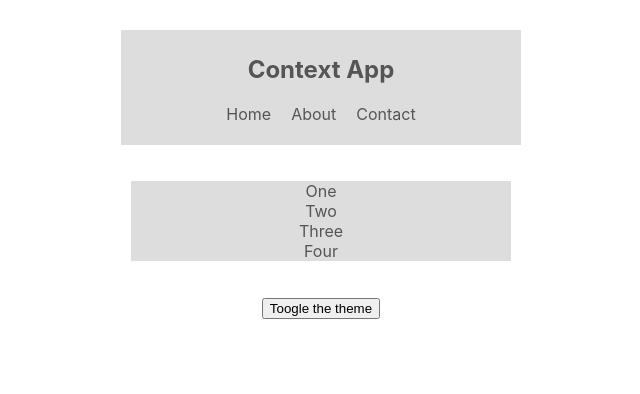
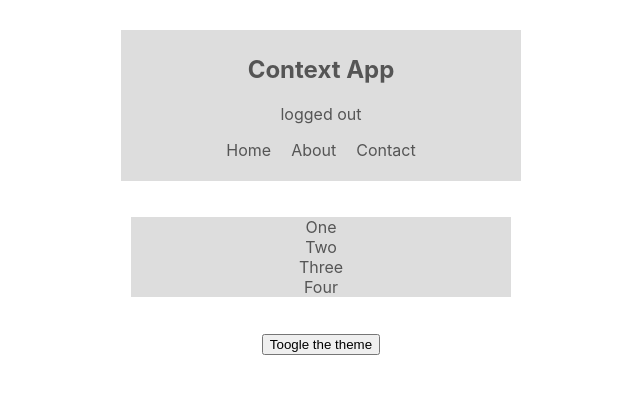
Before and after one commit to alekz7/context_hooks, a React (Create React App) app: page / in a window 1280 px wide. Shown: the top 394 px of the page, without its empty margins (319-959 px from the left). Built offline with nearby package versions, Linux system fonts and the light colour scheme.

Commit message:
consuming multiple context

```diff
--- a/src/App.js
+++ b/src/App.js
@@ -3,14 +3,17 @@ import Navbar from './components/Navbar';
 import BookList from './components/BookList';
 import ThemeContextProvider from './contexts/ThemeContext';
 import ThemeToogle from './components/ThemeToogle';
+import AuthContextProvider from './contexts/AuthContext';
 
 function App() {
   return (
     <div className="App">
       <ThemeContextProvider>
-        <Navbar />
-        <BookList />
-        <ThemeToogle/>
+        <AuthContextProvider>
+          <Navbar />
+          <BookList />
+          <ThemeToogle/>
+        </AuthContextProvider>
       </ThemeContextProvider>
     </div>
   );
--- a/src/components/Navbar.js
+++ b/src/components/Navbar.js
@@ -1,20 +1,26 @@
 import React, { Component } from 'react'
+import { AuthContext } from '../contexts/AuthContext';
 import { ThemeContext } from '../contexts/ThemeContext'
 
 export default class Navbar extends Component {
 
     render() {
 
+        return (
+          <AuthContext.Consumer>{(authContext)=>(
+            <ThemeContext.Consumer>{(themeContext)=>{
 
-        return (
-          <ThemeContext.Consumer>{(context)=>{
+              const {isAuthenticated ,toogleAuth} = authContext
 
-            const {isLightTheme, light, dark} = context;
+              const {isLightTheme, light, dark} = themeContext;
               const theme = isLightTheme ? light : dark;
 
               return(
                 <nav style={{background: theme.ui, color:theme.syntax }}>
                   <h1>Context App</h1>
+                  <div onClick={toogleAuth}>
+                    {isAuthenticated ? 'logged in' : 'logged out'}
+                  </div>
                   <ul>
                     <li>Home</li>
                     <li>About</li>
@@ -24,6 +30,9 @@ export default class Navbar extends Component {
               )
               }}
             </ThemeContext.Consumer>
+
+            )}
+          </AuthContext.Consumer>
         )
     }
 }
--- /dev/null
+++ b/src/contexts/AuthContext.js
@@ -0,0 +1,23 @@
+import React, {Component, createContext} from 'react'
+
+export const AuthContext = createContext();
+
+class AuthContextProvider extends Component {
+    state = {
+        isAuthenticated: false
+     }
+     toogleAuth = () =>{
+         this.setState({
+             isAuthenticated: !this.state.isAuthenticated
+         })
+     }
+    render() {
+        return (
+            <AuthContext.Provider value={{...this.state, toogleAuth: this.toogleAuth}}>
+                { this.props.children}
+            </AuthContext.Provider>
+         );
+    }
+}
+
+export default AuthContextProvider;
```
Lines whose indentation alone changed are shown as unchanged.
